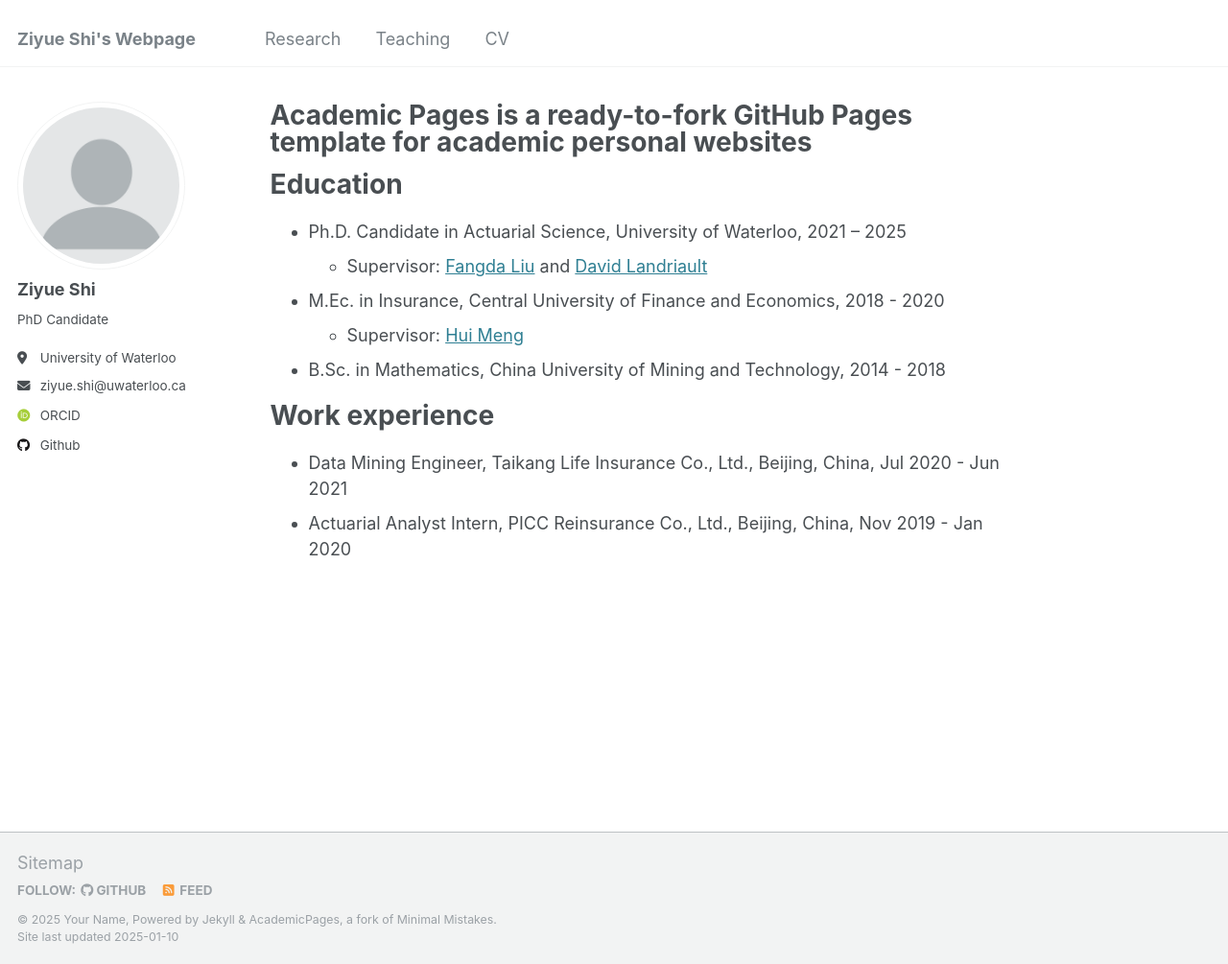
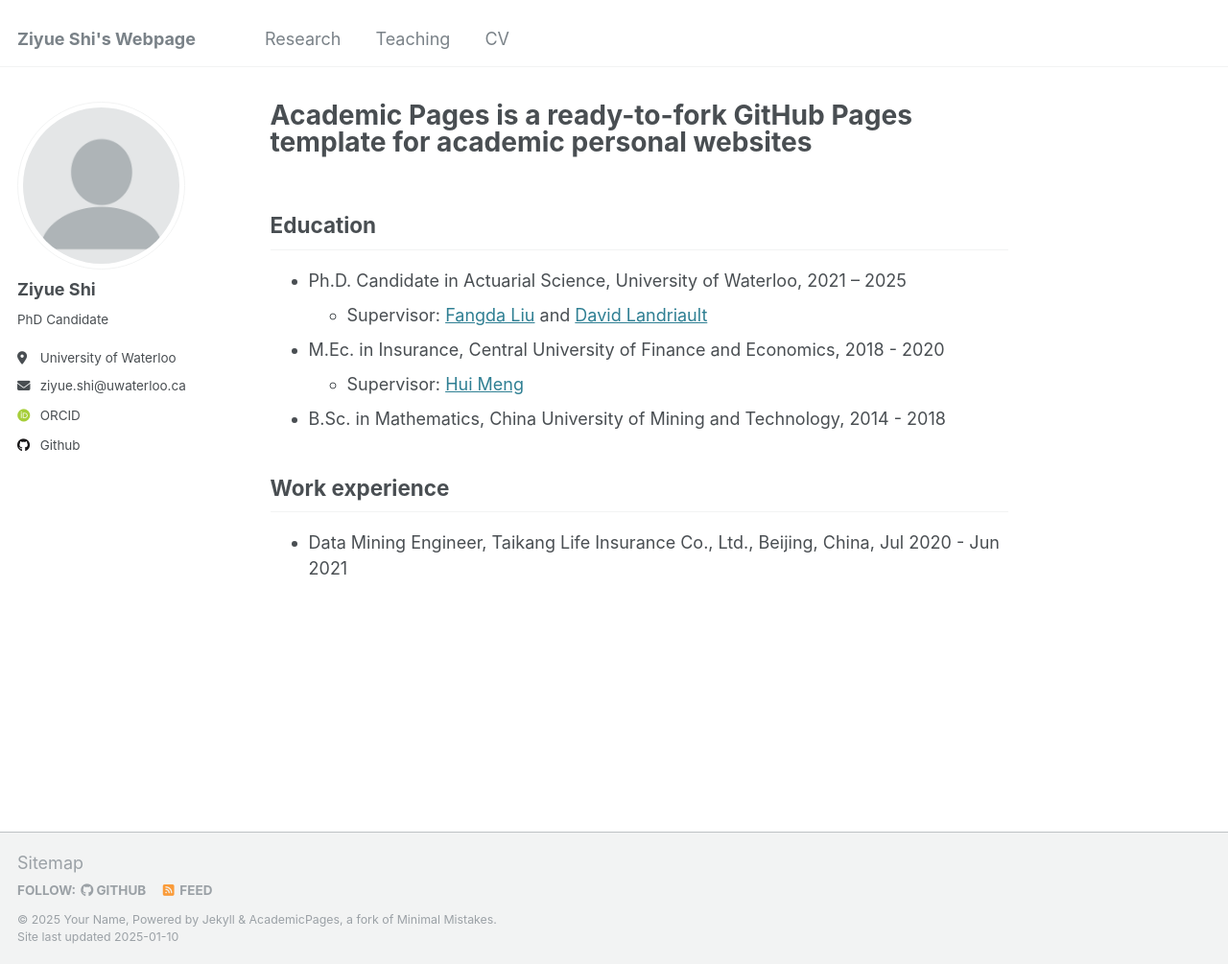
Before and after one commit to ZiyueSHI/ZiyueSHI.github.io, a Jekyll site: the page built from _pages/about.md, in a window 1280 px wide and 1005 px high. Shown: the whole window at 96% size. Built offline with Jekyll 4.4.1, drawn with Linux system fonts in a browser that asks for light colours; some web fonts are replaced.

Commit message:
Update about.md

```diff
--- a/_pages/about.md
+++ b/_pages/about.md
@@ -6,8 +6,10 @@ redirect_from:
   - /about/
   - /about.html
 ---
-Education
-======
+
+
+
+<h2>Education</h2>
 * Ph.D. Candidate in Actuarial Science, University of Waterloo, 2021 – 2025
   * Supervisor: [Fangda Liu](https://uwaterloo.ca/statistics-and-actuarial-science/contacts/fangda-liu) and [David Landriault](https://uwaterloo.ca/statistics-and-actuarial-science/profiles/david-landriault)
 * M.Ec. in Insurance, Central University of Finance and Economics, 2018 - 2020
@@ -15,7 +17,6 @@ Education
 * B.Sc. in Mathematics, China University of Mining and Technology, 2014 - 2018
 
 
-Work experience
-======
+
+<h2>Work experience</h2>
 * Data Mining Engineer, Taikang Life Insurance Co., Ltd., Beijing, China, Jul 2020 - Jun 2021
-* Actuarial Analyst Intern, PICC Reinsurance Co., Ltd., Beijing, China, Nov 2019 - Jan 2020
```
